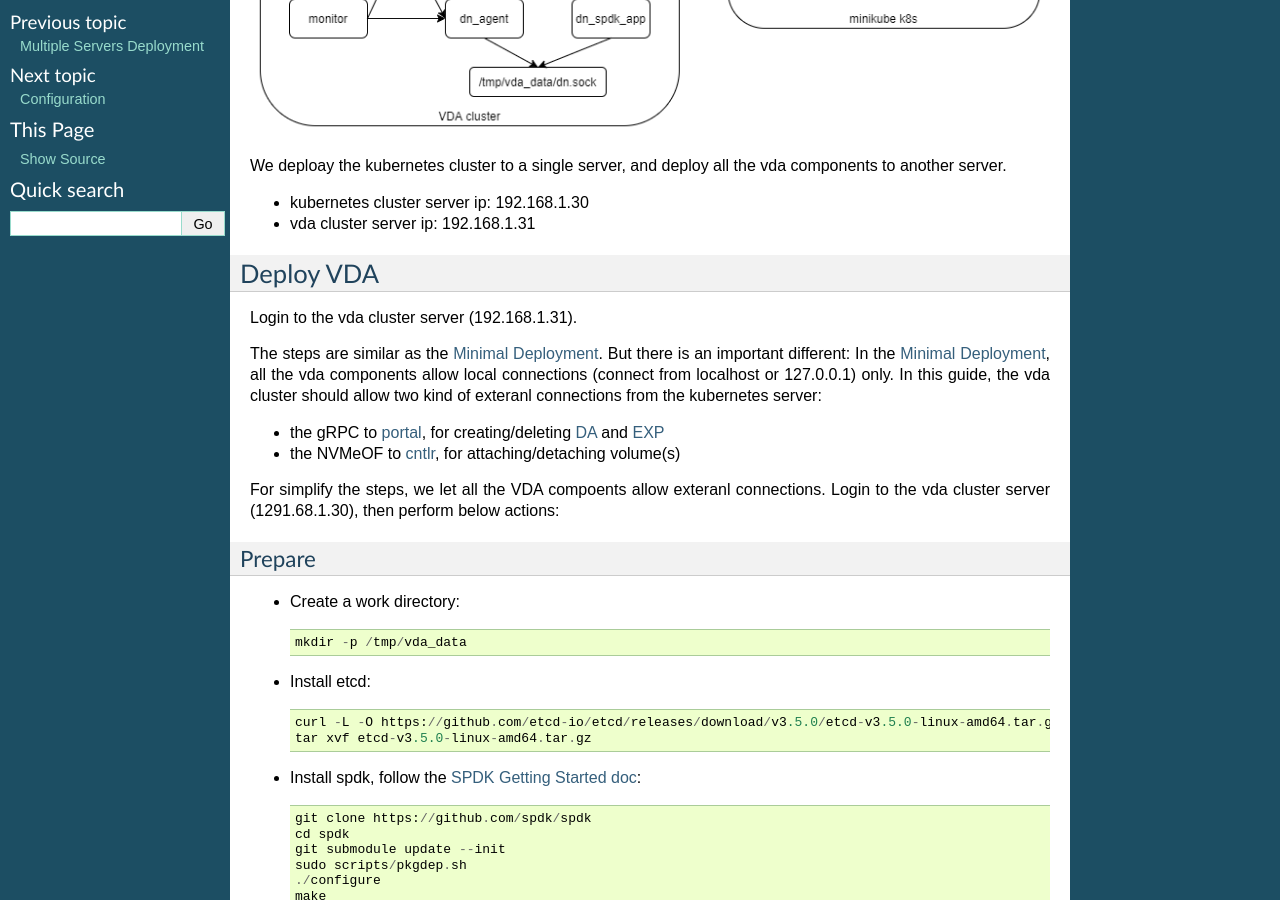
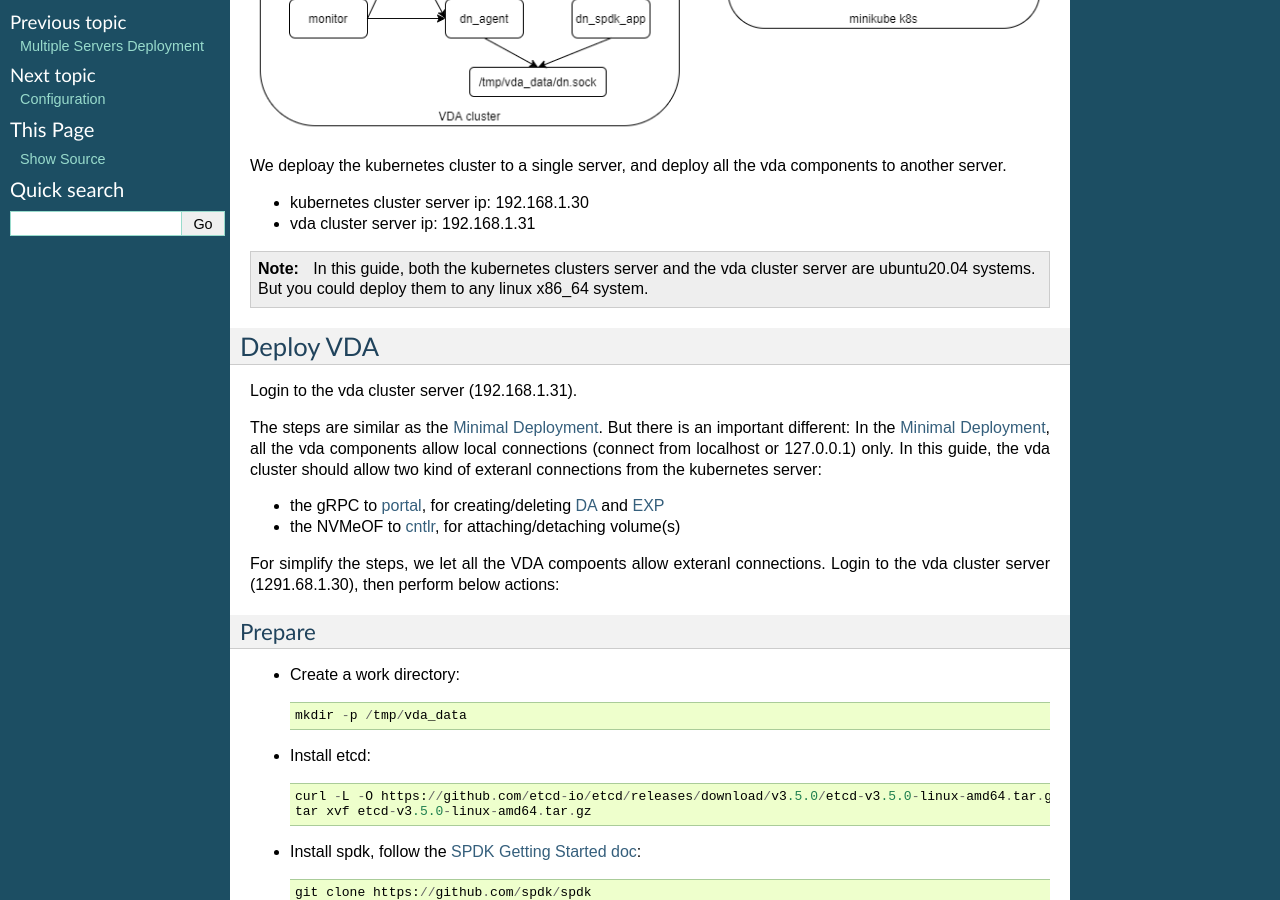
Before and after one commit to virtual-disk-array/vda_doc, a Sphinx documentation site: the page built from source/WorkWithKubernetes.rst, in a window 1280 px wide and 900 px high, scrolled down 425 px. Built offline with Sphinx 7.4.7, drawn with Linux system fonts in a browser that asks for light colours; some of the changed text lies outside the part shown.

Commit message:
add notes

```diff
--- a/source/MinimalDeployment.rst
+++ b/source/MinimalDeployment.rst
@@ -7,6 +7,11 @@ In this guide, we deploy all VDA components to a single server, and
 explain the basic usage of it. Below are the components we will deploy:
 
 .. image:: /images/minimal_deployment.png
+
+.. note:: In this guide, we deploy the VDA components to a ubuntu20.04
+   system. But you could depploy them to any linux x86_86 system.
+
+
 
 Create a work directory
 ^^^^^^^^^^^^^^^^^^^^^^^^^
--- a/source/MultipleComponentsInOneServer.rst
+++ b/source/MultipleComponentsInOneServer.rst
@@ -15,6 +15,9 @@ will deploy 2 cn_agent and 2 dn_agent, so we will launch 4 spdk
 applications. All of their NVMeOF targets should listen on different
 port. To deploy these spdk applications, the server should have at
 least 8G hugepages.
+
+.. note:: In this guide, we deploy the VDA components to a ubuntu20.04
+   system. But you could depploy them to any linux x86_86 system.
 
 Create a work directory
 ^^^^^^^^^^^^^^^^^^^^^^^
--- a/source/MultipleServers.rst
+++ b/source/MultipleServers.rst
@@ -28,6 +28,10 @@ Here we only deploy a single etcd server. We could deploy multiple
 etcd servers, please refer the `etcd cluster guide <https://etcd.io/docs/latest/op-guide/clustering/>`_.
 But the etcd cluster is out of the scope of this guide. So here we
 only deploy a single etcd for demo.
+
+.. note:: In this guide, all the servers are ubuntu20.04
+   systems. But you could depploy them to any linux
+   x86_86 system.
 
 Launch etcd
 ^^^^^^^^^^^
--- a/source/WorkWithKubernetes.rst
+++ b/source/WorkWithKubernetes.rst
@@ -15,6 +15,10 @@ the vda components to another server.
 
 * kubernetes cluster server ip: 192.168.1.30
 * vda cluster server ip: 192.168.1.31
+
+.. note:: In this guide, both the kubernetes clusters server and the
+   vda cluster server are ubuntu20.04 systems. But you could deploy
+   them to any linux x86_64 system.
 
 Deploy VDA
 ----------
@@ -169,9 +173,10 @@ Login to the kubernetes cluster server (192.168.1.30).
 
 Prepare
 ^^^^^^^
-Insert nvme-tcp::
+Insert nvme-tcp and install nvme-cli::
 
   sudo modprobe nvme-tcp
+  sudo apt install -y nvme-cli
 
 Install and run minikube
 ^^^^^^^^^^^^^^^^^^^^^^^^
```
